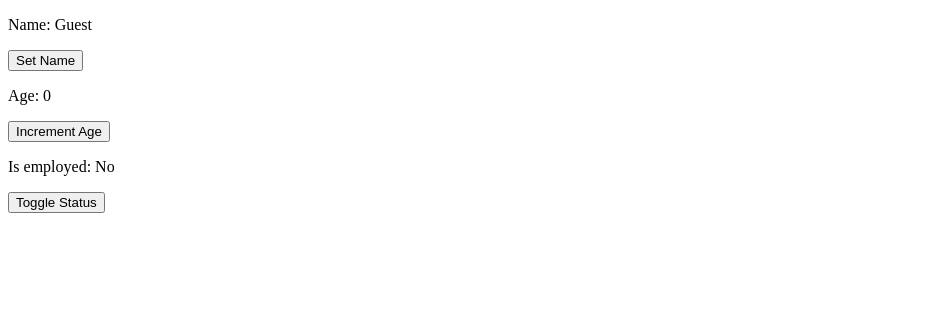
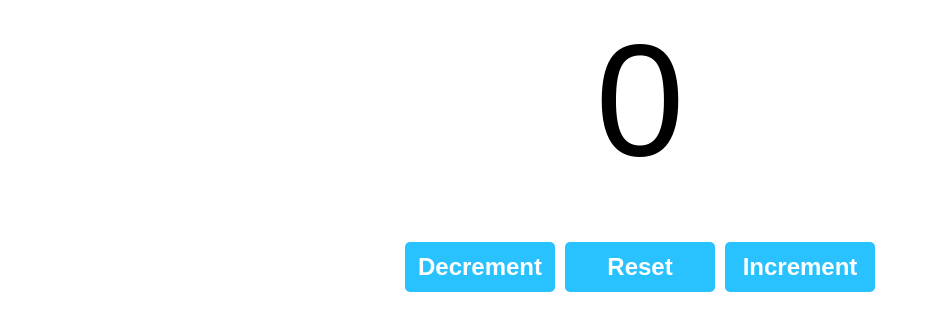
Before and after one commit to NajeebSultan/my-react-app, a React (Vite) app in the folder my-react-app/: page / in a window 1280 px wide. Shown: the top 330 px of the page, without its empty margins (0-930 px from the left). Built offline with nearby package versions, Linux system fonts and the light colour scheme.

Commit message:
Make a counter program to increment , decrement and reset value

```diff
--- a/my-react-app/src/App.jsx
+++ b/my-react-app/src/App.jsx
@@ -1,9 +1,9 @@
 
-import MyComponent from './MyComponent.jsx'
+import Counter from './Counter.jsx';
 
 function App() {
 
-  return(<MyComponent/>);
+  return(<Counter/>);
 
 }
 
--- /dev/null
+++ b/my-react-app/src/Counter.jsx
@@ -0,0 +1,28 @@
+
+import React , {useState} from 'react';
+
+function Counter(){
+const [count , setCount] = useState(0);
+
+const increment = () => {
+  setCount(count + 1);
+}
+
+const decrement = () => {
+  setCount(count - 1);
+}
+const reset = () => {
+  setCount(0);
+}
+return (
+  <div className="counter-container">
+    <p className="count-display">{count}</p>
+    <button className="counter-button" onClick={decrement}>Decrement</button>
+    <button className="counter-button" onClick={reset}>Reset</button>
+    <button className="counter-button" onClick={increment}>Increment</button>
+  </div>
+
+);
+
+}
+export default Counter
--- a/my-react-app/src/index.css
+++ b/my-react-app/src/index.css
@@ -1,22 +1,27 @@
-.list-category{
-  font-size: 2.5rem;
-  font-weight: bold;
-  color: hsl(0 , 0% ,20%);
-  margin-bottom: 10px;
+.counter-container{
   text-align: center;
-  border: 3px solid;
-  border-radius: 5px;
-  background-color: hsl(185 , 100% , 50%);
+  font-family: Arial, Helvetica, sans-serif;
 
 }
-.list-items li{
-  font-size: 2rem;
-  list-style: none;
-  color: hsl(0 ,0% ,25%);
-  text-align: center;
-  margin: 0;
+.count-display{
+  font-size: 10em;
+  margin-top: 0;
+  margin-bottom: 50px;
+
 }
-.list-items li:hover{
-  color: hsl(0, 0% ,45%);
+.counter-button{
+  width: 150px;
+  height: 50px;
+  font-size: 1.5rem;
+  font-weight: bold;
+  margin: 0px 5px;
+  background-color: hsl(197 , 100% ,58%);
+  color: white;
+  border: none;
+  border-radius: 5px;
   cursor: pointer;
+
 }
+.counter-button:hover{
+  background-color:hsl(197 , 100% ,48%) ;
+}
```
